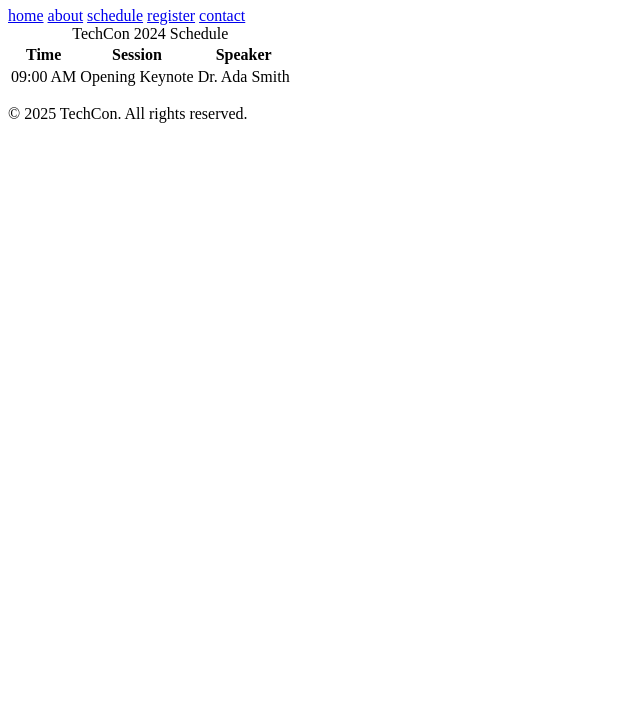
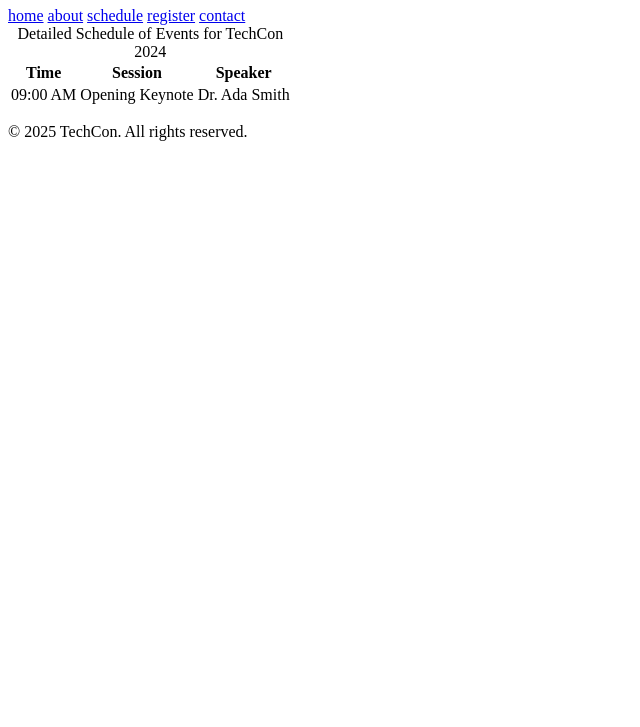
Before and after one commit to jacksonamankwaah/TechCon_HTML, a plain HTML site: page techcon_website/schedule.html in a window 1280 px wide. Shown: the part 73-800 px from the top of the page, without its empty margins (0-640 px from the left). Drawn offline with Linux system fonts and the light colour scheme.

Commit message:
new update

```diff
--- a/techcon_website/schedule.html
+++ b/techcon_website/schedule.html
@@ -19,7 +19,7 @@
     </nav>
     <main>
         <table>
-            <caption>TechCon 2024 Schedule </caption>
+            <caption>Detailed Schedule of Events for TechCon 2024 </caption>
             <thead>
               <tr>
                 <th scope="col">Time</th>
```
Also changed, not shown: techcon_website/register.html (+1 -1 lines).
